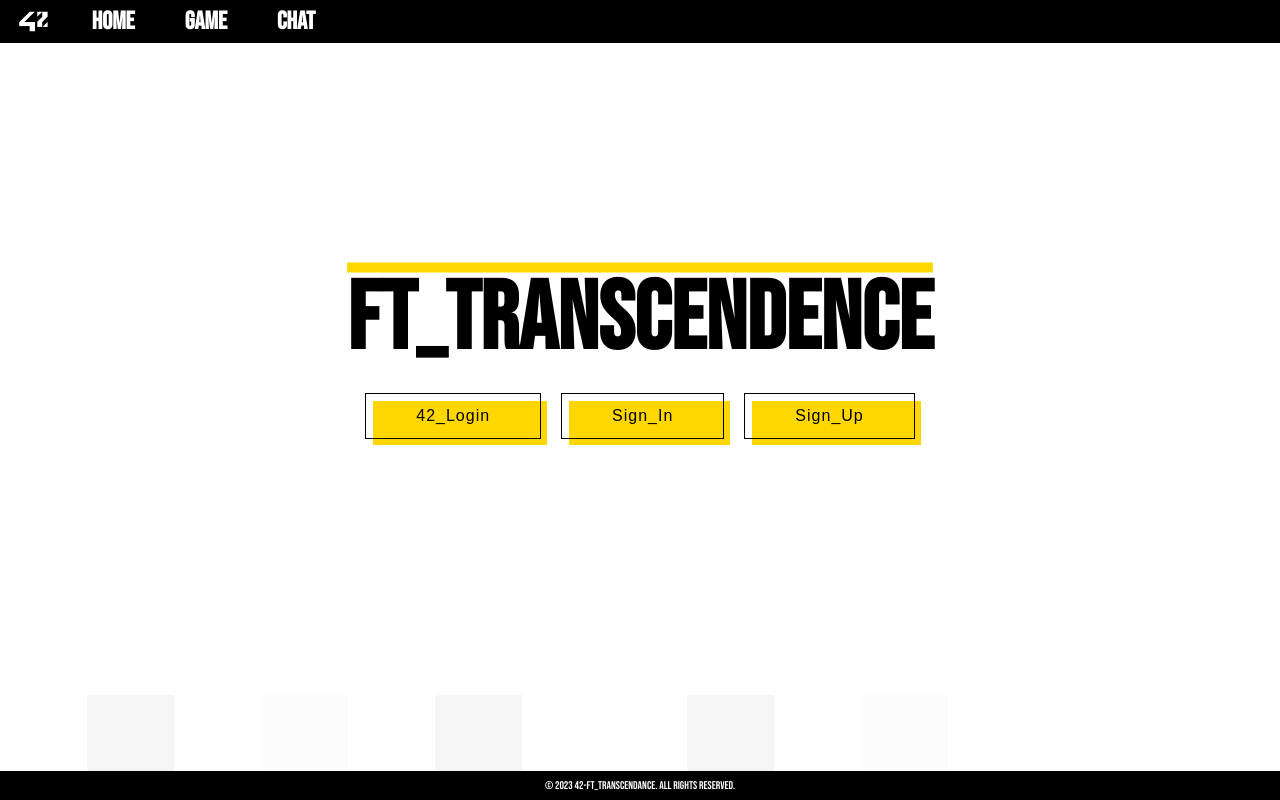
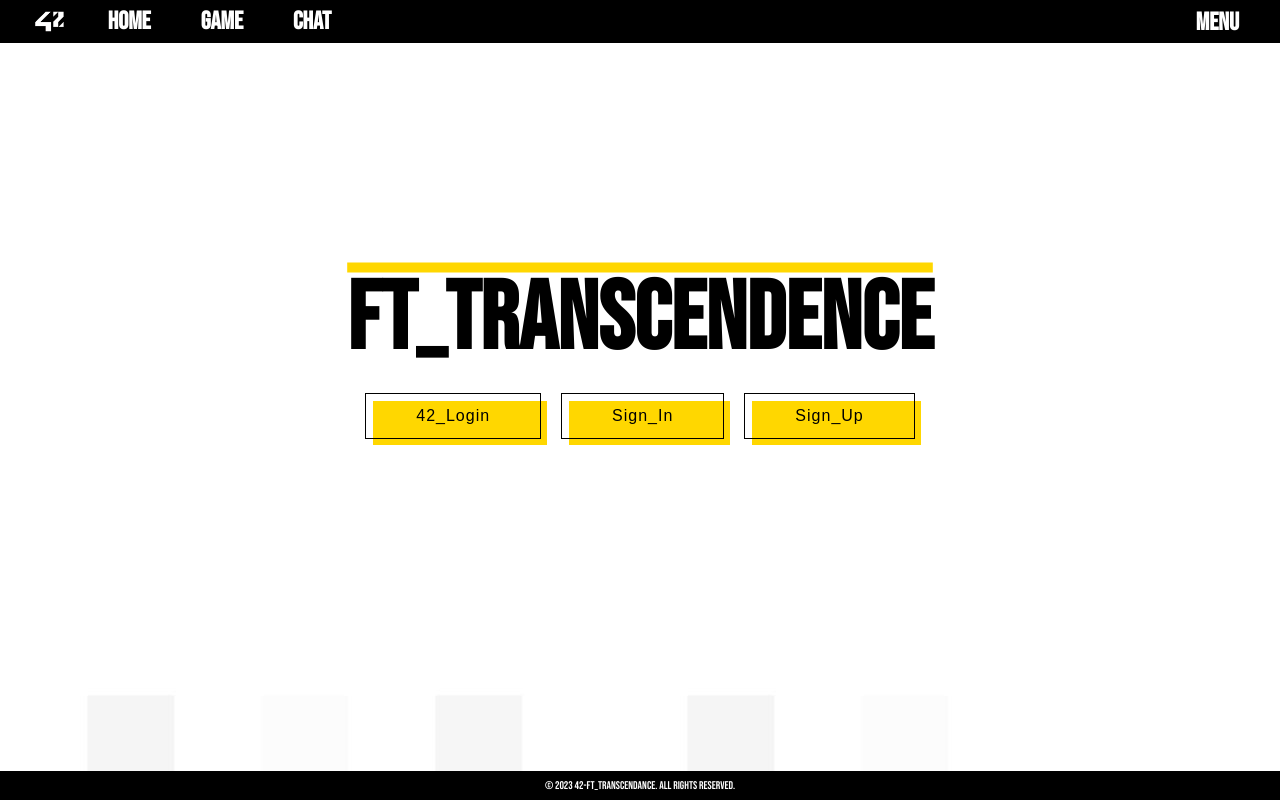
Before and after one commit to Mmahias/ft_transcendence, a React (Create React App) app in the folder frontend/: page / in a window 1280 px wide. Built offline with nearby package versions, Linux system fonts and the light colour scheme; no server answers.

Commit message:
change aurel

```diff
--- a/frontend/src/components/Navbar/Navbar.tsx
+++ b/frontend/src/components/Navbar/Navbar.tsx
@@ -1,8 +1,10 @@
 // Navbar.tsx
-import React from 'react';
+import React, { useState } from 'react';
 import { Link as RouterLink } from 'react-router-dom';
 import logo from '../../assets/school_42.jpeg';
 import './styles.css';
+
+// Votre import ...
 
 function Navbar() {
   return (
@@ -13,8 +15,17 @@ function Navbar() {
           <RouterLink className="router-link" to="/game">GAME</RouterLink>
           <RouterLink className="router-link" to="/chat">CHAT</RouterLink>
       </div>
+
+      {/* Menu déroulant */}
+      <div className="dropdown">
+        <div className="dropbtn">MENU</div>
+        <div className="dropdown-content">
+            <RouterLink className="router-link" to="/profile">PROFILE</RouterLink>
+            <RouterLink className="router-link" to="/settings">SETTINGS</RouterLink>
+            <RouterLink className="router-link" to="/logout">LOGOUT</RouterLink>
+        </div>
+      </div>
     </nav>
-
   );
 }
 
--- a/frontend/src/components/Navbar/styles.css
+++ b/frontend/src/components/Navbar/styles.css
@@ -1,14 +1,13 @@
 /* Navbar styles.css */
+
 .navbar-container {
     position: fixed;
     top: 0;
     width: 100%;
     display: flex;
-    justify-content: space-around;
+    justify-content: space-between; /* Pour séparer les éléments */
     padding: 0.1em 0;
     align-items: center;
-    justify-content: space-between;
-    padding: 0 em;
     background-color: black;
     z-index: 1000;
     backdrop-filter: blur(10px);
@@ -19,6 +18,7 @@
     justify-content: left;
     align-items: left;
     flex-grow: 1;
+    margin-right: 1em; /* Ajouté pour donner un peu d'espace entre le bouton de menu et les autres liens */
 }
 
 .router-link {
@@ -38,4 +38,62 @@
 
 .logo {
     height: 40px;
+    margin-left: 1em; /* Ajouté pour donner un peu d'espace sur le côté gauche */
 }
+
+/* Votre code actuel... */
+
+/* Style pour le bouton du menu déroulant */
+/* Votre code actuel... */
+
+/* Style pour le bouton du menu déroulant */
+.dropbtn {
+    background-color: transparent;
+    color: white;
+    font-family: 'Bebas Neue', cursive;
+    font-weight: bold;
+    font-size: 25px;
+    cursor: pointer; /* Ajout de cette ligne */
+    border: none;
+    margin: 0 1em;
+    outline: none;
+    transition: color 0.2s ease;
+}
+
+.dropbtn:hover {
+    color: gold;
+}
+
+/* Style pour le menu déroulant */
+.dropdown {
+    position: absolute;
+    right: 1em;
+    top: 50%;
+    transform: translateY(-50%);
+}
+
+.dropdown-content {
+    display: flex;
+    position: absolute;
+    background-color: black;
+    box-shadow: 0px 8px 16px 0px rgba(0, 0, 0, 0.2);
+    z-index: 1001; /* pour s'assurer qu'il apparait au-dessus des autres éléments */
+    flex-direction: column;
+    transform: translateY(-10px); /* pour le décaler un peu vers le haut */
+    opacity: 0;  /* initialement transparent */
+    visibility: hidden; /* pour qu'il ne soit pas interactif quand il est caché */
+    transition: transform 0.3s ease, opacity 0.3s ease, visibility 0.3s ease;
+    right: 0;
+}
+
+.dropdown-content .router-link {
+    text-align: left;
+    padding: 12px 16px;
+    display: block;
+}
+
+.dropdown:hover .dropdown-content {
+    transform: translateY(0);
+    opacity: 1;
+    visibility: visible;
+}
```
